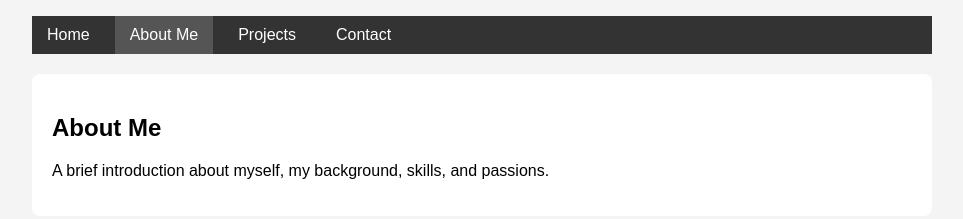
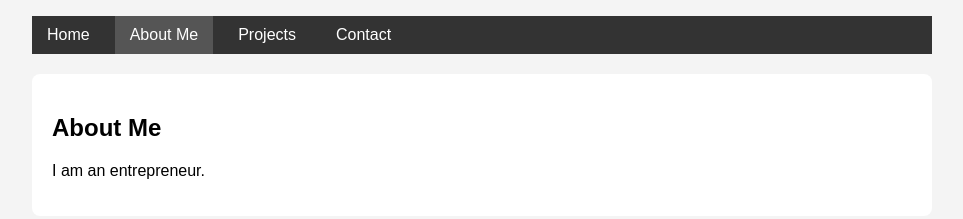
Before and after one commit to wahukariuki/personal-portfolio-wahukariuki, a plain HTML site: page about.html in a window 1280 px wide. Shown: the whole page, without its empty margins (158-1121 px from the left). Drawn offline with Linux system fonts and the light colour scheme.

Commit message:
feat:change about page
Changed about page

issue #4

```diff
--- a/about.html
+++ b/about.html
@@ -18,7 +18,7 @@
 
   <section>
     <h1>About Me</h1>
-    <p>A brief introduction about myself, my background, skills, and passions.</p>
+    <p>I am an entrepreneur.</p>
     <!-- Students can add more personal details here -->
   </section>
 
```
